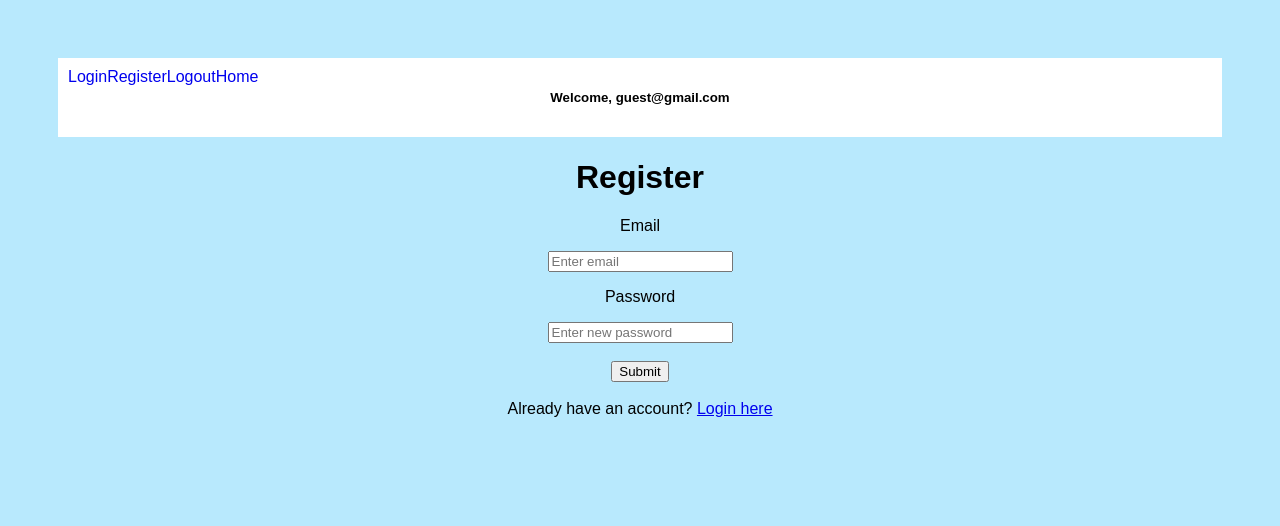
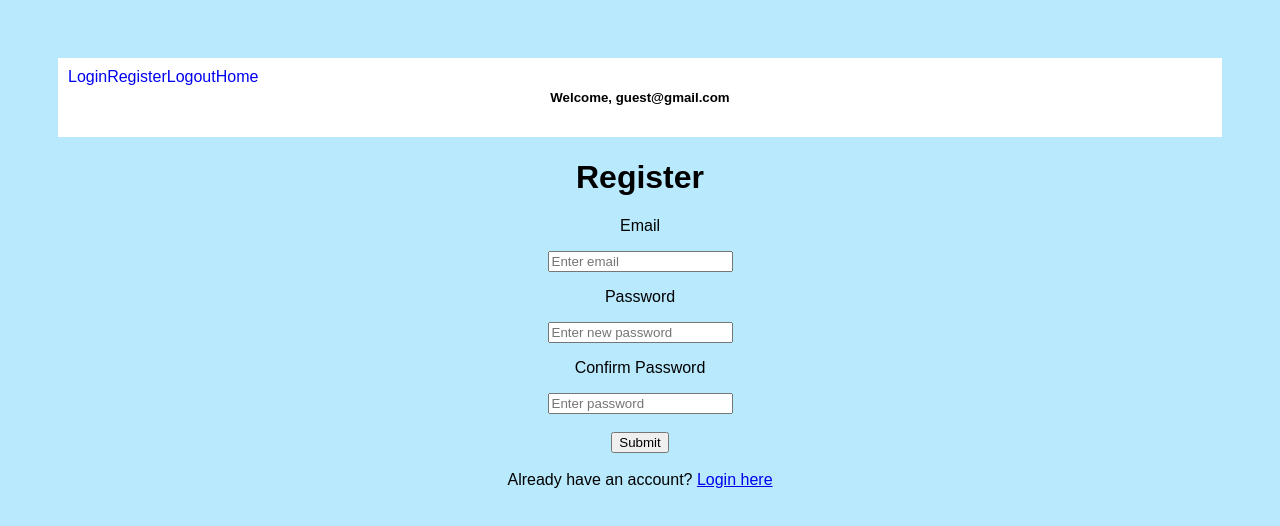
Before and after one commit to claraadora/frontend, a React (Create React App) app: page /register in a window 1280 px wide. Shown: the top 526 px of the page. Built offline with nearby package versions, Linux system fonts and the light colour scheme.

Commit message:
Refactor constants

```diff
--- a/src/pages/RegisterPage.js
+++ b/src/pages/RegisterPage.js
@@ -49,6 +49,16 @@ export const RegisterPage = () => {
           value={user.password}
           placeholder="Enter new password"
         />
+        <label htmlFor="password">
+          <p>Confirm Password</p>
+        </label>
+        <input
+          type="password"
+          name="confirm-password"
+          onChange={onChange}
+          value={user.password}
+          placeholder="Enter password"
+        />
         <br />
         <br />
         <input type="submit" value="Submit"></input>
```
Also changed, not shown: src/constants/userConstants.js (added, +11 -0 lines), src/constants/actionTypes.js (deleted).
